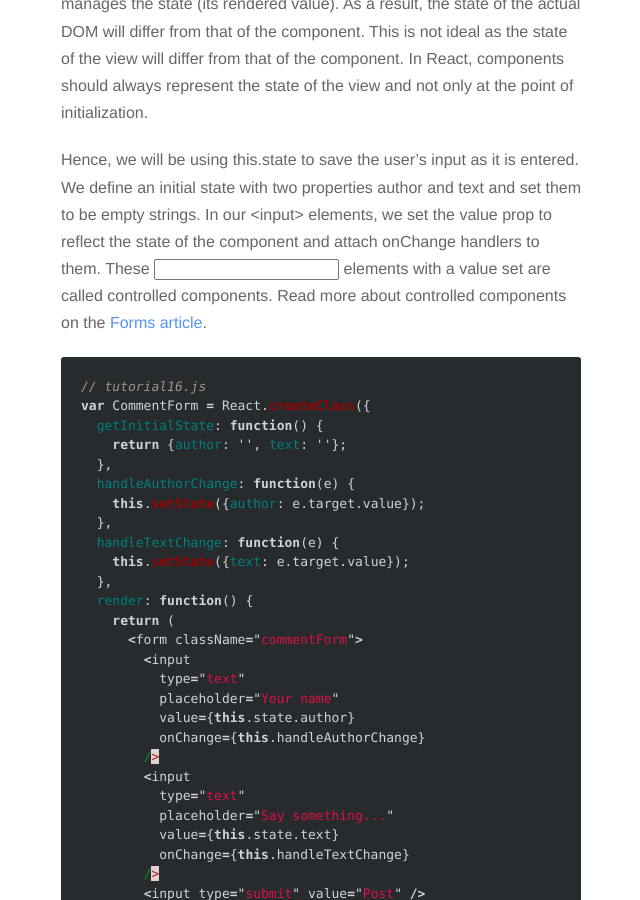
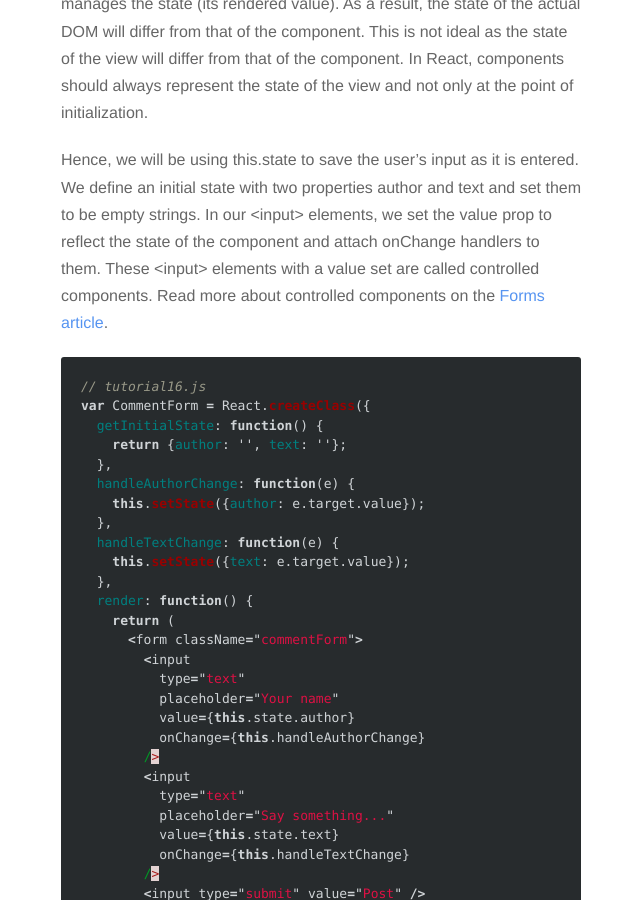
Before and after one commit to develdoe/develdoe.github.io, a Jekyll site: the page built from _posts/2016-10-21-react-comments-box.md, in a window 1280 px wide and 900 px high, scrolled down 13684 px. Shown: the whole window, without its empty margins (319-959 px from the left). Built offline with Jekyll 4.4.1, drawn with Linux system fonts in a browser that asks for light colours; nearby versions of some CDN libraries; comment, search, counter and statistics services are not loaded.

Commit message:
Created 2016-10-21-react-comments-box.md

````diff
--- a/_posts/2016-10-21-react-comments-box.md
+++ b/_posts/2016-10-21-react-comments-box.md
@@ -478,7 +478,7 @@ var CommentForm = React.createClass({
 
 With the traditional DOM, input elements are rendered and the browser manages the state (its rendered value). As a result, the state of the actual DOM will differ from that of the component. This is not ideal as the state of the view will differ from that of the component. In React, components should always represent the state of the view and not only at the point of initialization.
 
-Hence, we will be using this.state to save the user's input as it is entered. We define an initial state with two properties author and text and set them to be empty strings. In our `<input>` elements, we set the value prop to reflect the state of the component and attach onChange handlers to them. These <input> elements with a value set are called controlled components. Read more about controlled components on the [Forms article](https://facebook.github.io/react/docs/forms.html#controlled-components).
+Hence, we will be using this.state to save the user's input as it is entered. We define an initial state with two properties author and text and set them to be empty strings. In our `<input>` elements, we set the value prop to reflect the state of the component and attach onChange handlers to them. These `<input>` elements with a value set are called controlled components. Read more about controlled components on the [Forms article](https://facebook.github.io/react/docs/forms.html#controlled-components).
 
 ```javascript
 // tutorial16.js
````
